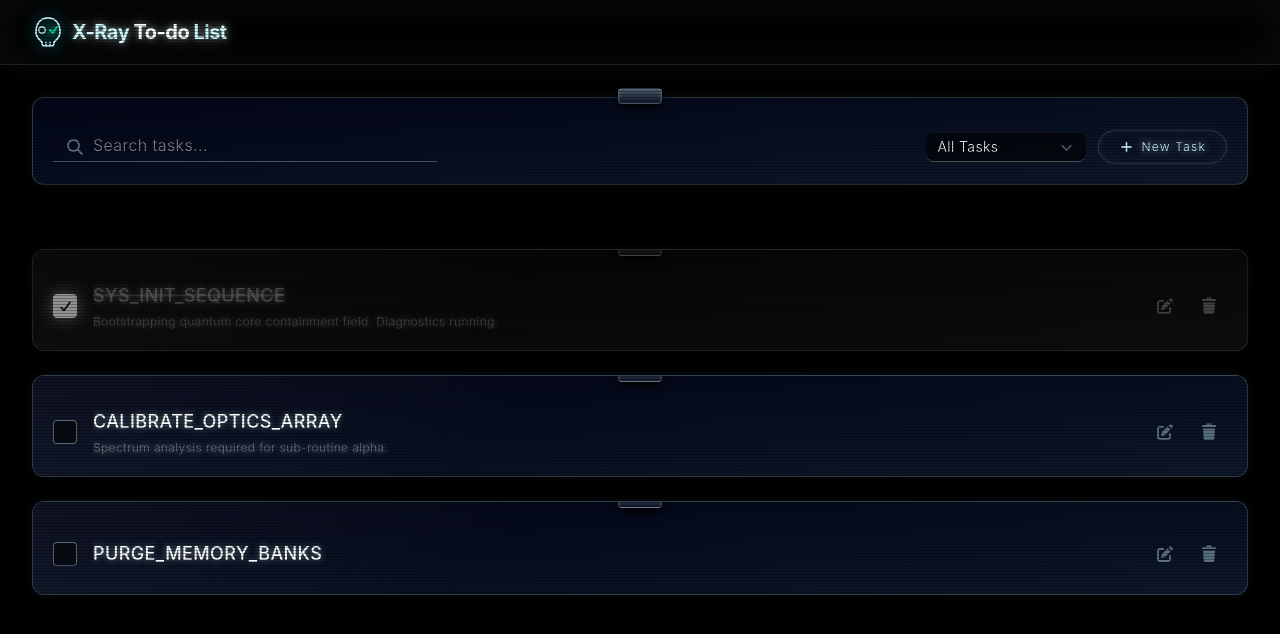
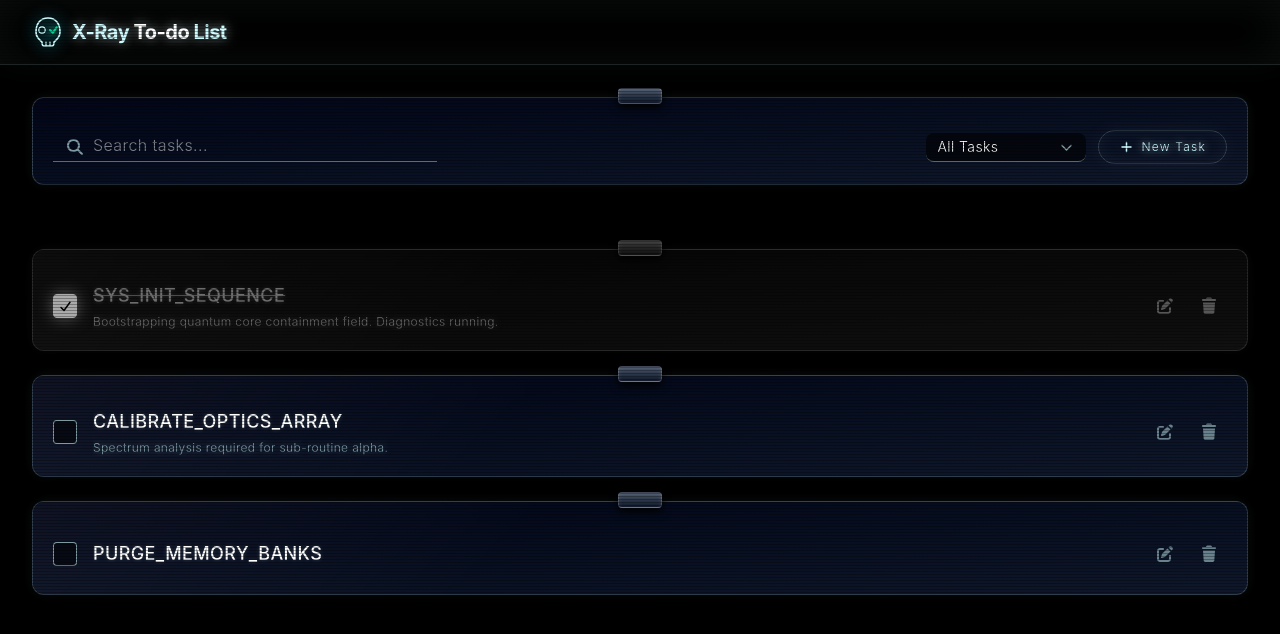
Before and after one commit to Technickel-Dev/todo, a React (Vite) app in the folder frontend/: page / in a window 1280 px wide. Shown: the top 634 px of the page. Built offline with nearby package versions, Linux system fonts and the light colour scheme.

Commit message:
Tweak contrast and fix overflow

```diff
--- a/frontend/src/components/TodoForm.tsx
+++ b/frontend/src/components/TodoForm.tsx
@@ -40,6 +40,7 @@ export const TodoForm: React.FC<TodoFormProps> = ({ task, isInline = false, onSu
             className={`xray-film p-5 pt-8 flex items-center gap-4 ${isInline ? 'w-full' : 'w-full max-w-md mx-auto mt-4'}`}
         >
             <div className="xray-film-clip"></div>
+            <div className="xray-film-inner"></div>
 
             {/* Placeholder for the checkbox to keep layout identical to TodoItem */}
             <div className="w-6 h-6 rounded border flex items-center justify-center shrink-0 transition-all z-10 relative border-xray-text-muted/30 bg-black/30" />
--- a/frontend/src/components/TodoItem.tsx
+++ b/frontend/src/components/TodoItem.tsx
@@ -45,9 +45,12 @@ export const TodoItem: React.FC<TodoItemProps> = ({ task, onToggleStatus, onDele
     }
 
     return (
-        <div className={`xray-film p-5 pt-8 flex items-center gap-4 ${task.isCompleted ? 'opacity-60 grayscale hover:grayscale-0' : ''}`}>
+        <div className={`xray-film p-5 pt-8 flex items-center gap-4 ${task.isCompleted ? 'opacity-70 grayscale hover:grayscale-0' : ''}`}>
             {/* The physical clip holding the film */}
             <div className="xray-film-clip"></div>
+
+            {/* The inner containment for the overflow-hidden animations */}
+            <div className="xray-film-inner"></div>
 
             <button
                 onClick={handleToggle}
--- a/frontend/src/index.css
+++ b/frontend/src/index.css
@@ -8,14 +8,14 @@
   --color-xray-cyan-glow: rgba(207, 250, 254, 0.8);
   --color-xray-green: #dcfce7;
   --color-xray-green-glow: rgba(220, 252, 231, 0.8);
-  --color-xray-text: rgba(255, 255, 255, 0.9);
-  --color-xray-text-muted: rgba(207, 250, 254, 0.4);
+  --color-xray-text: rgba(255, 255, 255, 1);
+  --color-xray-text-muted: rgba(207, 250, 254, 0.6);
 }
 
 @layer base {
   body {
     @apply bg-xray-bg text-xray-text antialiased min-h-screen font-light tracking-wide;
-    text-shadow: 0 0 6px rgba(207, 250, 254, 0.5);
+    text-shadow: 0 0 10px rgba(207, 250, 254, 0.4);
   }
 
   /* Blurry medical scanner overlay */
@@ -45,9 +45,14 @@
   }
 
   .xray-film {
-    @apply relative bg-gradient-to-br from-[#020617] to-[#0f172a] border border-xray-panel-border rounded-xl transition-all duration-500 overflow-hidden;
+    @apply relative bg-gradient-to-br from-[#020617] to-[#0f172a] border border-xray-panel-border rounded-xl transition-all duration-500;
     box-shadow: 0 15px 35px -5px rgba(0, 0, 0, 0.7), 0 0 15px -3px rgba(207, 250, 254, 0.1);
     z-index: 10;
+  }
+
+  .xray-film-inner {
+    @apply absolute inset-0 overflow-hidden rounded-xl pointer-events-none;
+    z-index: 0;
   }
 
   .xray-film-static {
@@ -57,16 +62,16 @@
   }
 
   /* The actual sliding lightbox panel */
-  .xray-film::before {
+  .xray-film-inner::before {
     content: "";
     position: absolute;
     inset: 0;
     width: 200%;
     background: linear-gradient(90deg,
         rgba(255, 255, 255, 0) 0%,
-        rgba(207, 250, 254, 0.6) 30%,
-        rgba(255, 255, 255, 0.95) 50%,
-        rgba(207, 250, 254, 0.8) 70%,
+        rgba(34, 211, 238, 0.4) 30%,
+        rgba(186, 242, 248, 0.7) 50%,
+        rgba(34, 211, 238, 0.4) 70%,
         rgba(255, 255, 255, 0) 100%);
     z-index: 0;
     transform: translateX(-150%) skewX(-15deg);
@@ -75,7 +80,7 @@
     mix-blend-mode: overlay;
   }
 
-  .xray-film:hover::before {
+  .xray-film:hover .xray-film-inner::before {
     transform: translateX(-25%) skewX(-15deg);
   }
 
@@ -137,6 +142,7 @@
     transition: all 0.3s ease;
     will-change: text-shadow;
     transform: translateZ(0);
+    text-shadow: 0 0 4px rgba(207, 250, 254, 0.2);
     /* Force hardware accel for smooth shadows */
   }
 
@@ -144,19 +150,24 @@
     transition: all 0.3s ease;
     will-change: filter;
     transform: translateZ(0);
+    opacity: 0.8;
     /* Force hardware accel for smooth filters */
   }
 
   .xray-film:hover .xray-film-text {
     text-shadow:
-      0 0 15px rgba(34, 211, 238, 0.4),
-      0 0 30px rgba(34, 211, 238, 0.2);
+      0 0 2px rgba(0, 0, 0, 1),
+      0 0 5px rgba(0, 0, 0, 0.8),
+      0 0 15px rgba(34, 211, 238, 0.6),
+      0 0 30px rgba(34, 211, 238, 0.4);
     color: #ffffff;
   }
 
   .xray-film:hover .xray-film-icon {
-    filter: drop-shadow(0 0 12px rgba(34, 211, 238, 0.6));
-    color: var(--color-xray-cyan);
+    filter:
+      drop-shadow(0 0 2px rgba(0, 0, 0, 1)) drop-shadow(0 0 12px rgba(34, 211, 238, 0.8));
+    color: #ffffff;
+    opacity: 1;
   }
 
   /* Inline editing inputs mimicking the text display */
@@ -171,7 +182,7 @@
   }
 
   .xray-inline-input {
-    @apply w-full bg-transparent border-b border-xray-cyan/30 text-white focus:outline-none focus:border-xray-cyan transition-colors pb-1;
+    @apply w-full bg-transparent border-b border-xray-cyan/40 text-white focus:outline-none focus:border-xray-cyan transition-colors pb-1;
     box-shadow: none;
   }
 
```
